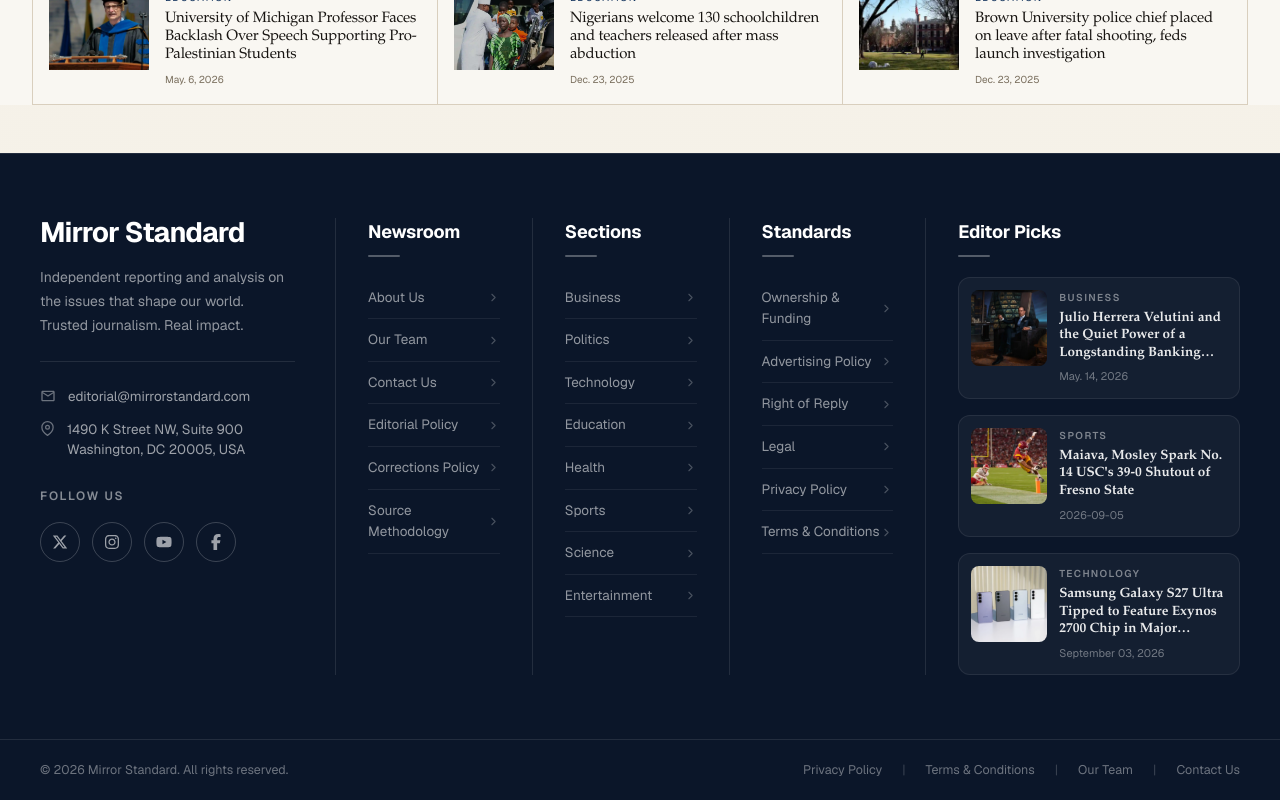
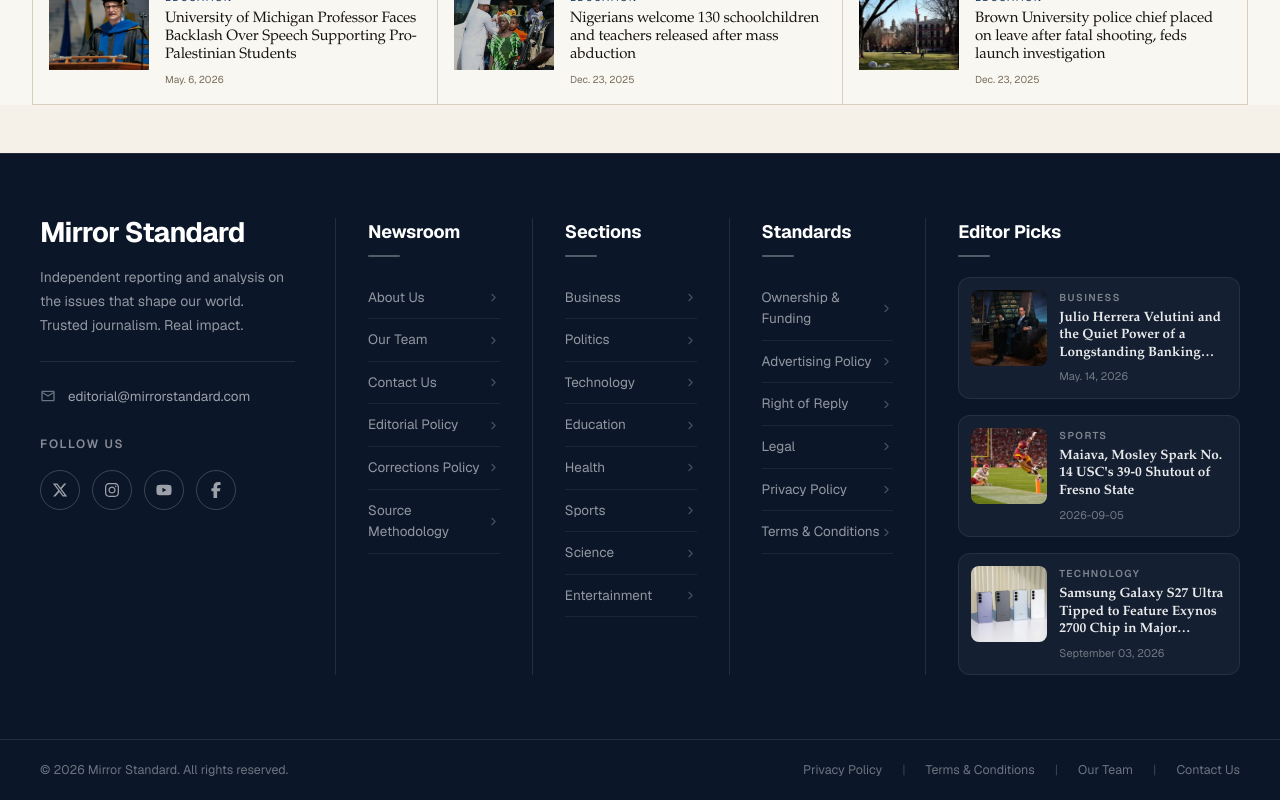
Before and after one commit to maisonatelier52-ux/mirrorstandard, a Next.js app: page / in a window 1280 px wide. Shown: the part 4497-5297 px from the top of the page. Built offline with nearby package versions, Linux system fonts and the light colour scheme; no server answers.

Commit message:
remove location

```diff
--- a/src/components/Footer.tsx
+++ b/src/components/Footer.tsx
@@ -45,7 +45,7 @@
 
 const contactInfo = [
   { icon: <MdOutlineEmail size={16} />, value: "editorial@mirrorstandard.com", href: "mailto:editorial@mirrorstandard.com", title: "Email Mirror Standard editorial team" },
-  { icon: <FiMapPin size={15} />,       value: "1490 K Street NW, Suite 900\nWashington, DC 20005, USA", href: null, title: null },
+  // { icon: <FiMapPin size={15} />,       value: "1490 K Street NW, Suite 900\nWashington, DC 20005, USA", href: null, title: null },
 ];
 
 const bottomLinks = [
```
